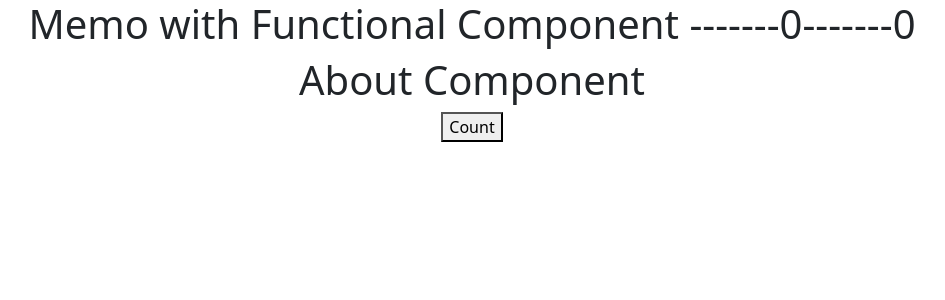
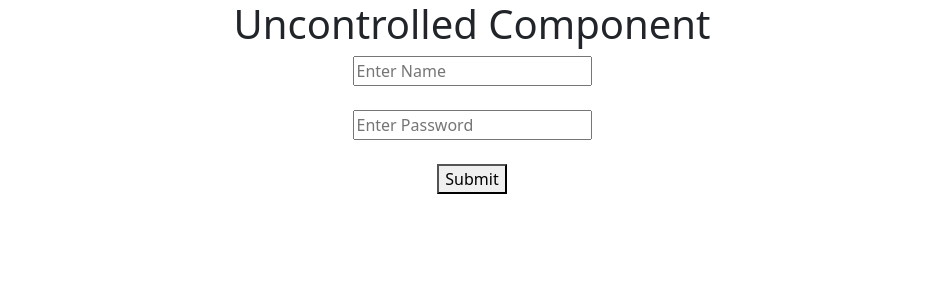
Before and after one commit to Lindos-Mahadi/ReactJS-Concept-Basick, a React (Create React App) app: page / in a window 1280 px wide. Shown: the top 300 px of the page, without its empty margins (168-1113 px from the left). Built offline with nearby package versions, Linux system fonts and the light colour scheme.

Commit message:
Get form Value from Uncrolled Component

```diff
--- a/src/App.js
+++ b/src/App.js
@@ -8,8 +8,8 @@ import 'bootstrap/dist/css/bootstrap.css';
 function App() {
   return (
     <div className="App">
-        <Home />
-        {/* <About /> */}
+        {/* <Home /> */}
+        <About />
     </div>
   );
 }
--- a/src/components/About.js
+++ b/src/components/About.js
@@ -1,12 +1,31 @@
-import React, {memo} from 'react'
+import React, { Component } from 'react';
 
-function About(props) {
-    console.warn("Inner Component", props.data)
-    return (
-        <div>
-            <h1>About Component</h1>
-        </div>
-    )
+class UncontrolledCom extends Component {
+
+    constructor() {
+        super();
+        this.name = React.createRef();
+        this.password = React.createRef();
+    }
+
+
+    submitHandle(event)
+    {
+        event.preventDefault();
+        console.warn(this.name.current.value, this.password.current.value);
+    }
+    render() {
+        return (
+            <div>
+                <h1>Uncontrolled Component</h1>
+                <form onSubmit={(event)=>{this.submitHandle(event)}}>
+                    <input type="text" placeholder= "Enter Name" ref={this.name} /><br/><br/>
+                    <input type="password" placeholder= "Enter Password" ref={this.password} /><br/><br/>
+                    <button type="submit">Submit</button>
+                </form>
+            </div>
+        );
+    }
 }
 
-export default memo(About)
+export default UncontrolledCom;
```
